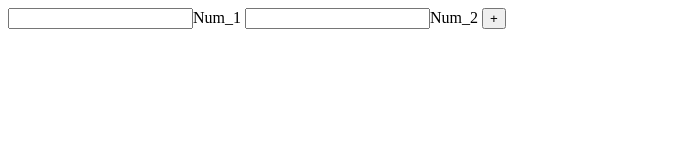
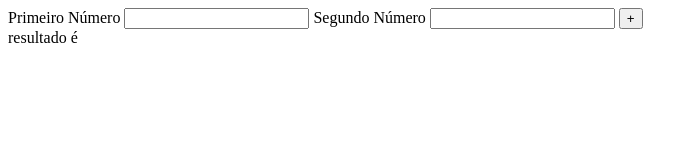
Before and after one commit to dev-welligtonlins/Avan-ado-Back-End, a plain HTML site: page first-week/calculadora.html in a window 1280 px wide. Shown: the whole page, without its empty margins (0-698 px from the left). Drawn offline with Linux system fonts and the light colour scheme.

Commit message:
#2.1 calculadora.js inc

```diff
--- a/first-week/calculadora.html
+++ b/first-week/calculadora.html
@@ -4,16 +4,19 @@
     <meta charset="UTF-8">
     <meta http-equiv="X-UA-Compatible" content="IE=edge">
     <meta name="viewport" content="width=device-width, initial-scale=1.0">
-    <title>Primeira página de back-end avançado</title>
+    <title>Calculadora</title>
 
     <script src="js/calculadoraform.js"></script>
 
 </head>
 <body>
     <form action="POST">
-        <input type="number" name="num1">Num_1</input>
-        <input type="number" name="num2">Num_2</input>
-        <button type="submit">+</button>
+        <label>Primeiro Número</label>
+        <input type="number" id="n1"></input>
+        <label>Segundo Número</label>
+        <input type="number" id="n2"></input>
+        <button  onclick="somar()" type="submit">+</button>
     </form>
+    resultado é<span></span>
 </body>
 </html>
--- a/first-week/js/calculadoraform.js
+++ b/first-week/js/calculadoraform.js
@@ -1,7 +1,8 @@
-const formData = new FormData(document.querySelector('calculadoraform'))
-const inputValue1 = formData.get("num1")
-const inputValue2 = formData.get("num2")
+const formData = new FormData(document.querySelector('calculadoraform.js'))
+const n1 = formData.get("n1")
+const n2 = formData.get("n2")
 
-console.log(inputValue1)
+const resultado = parseInt(n1.value) + parseInt(n2.value)
+console.log(resultado)
 
 console.log(typeof inputValue1)
```
